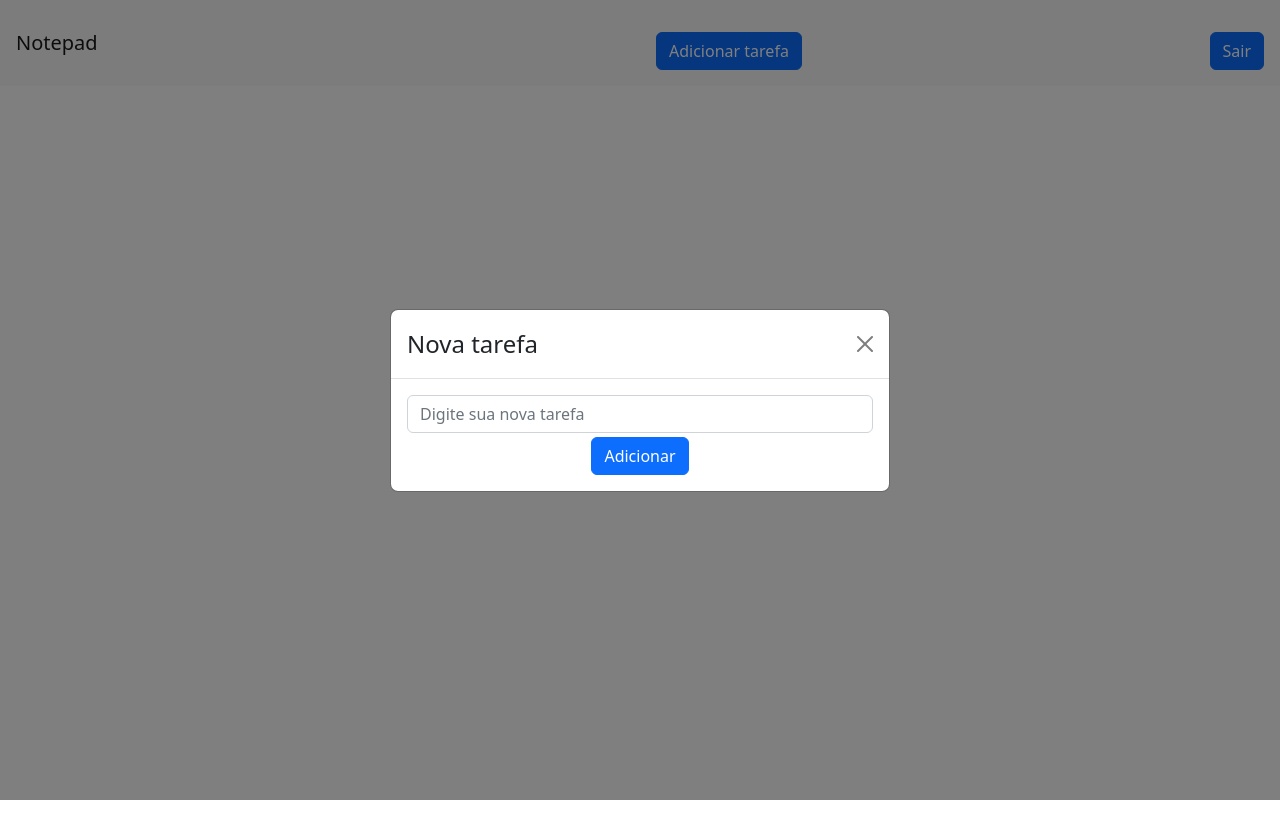
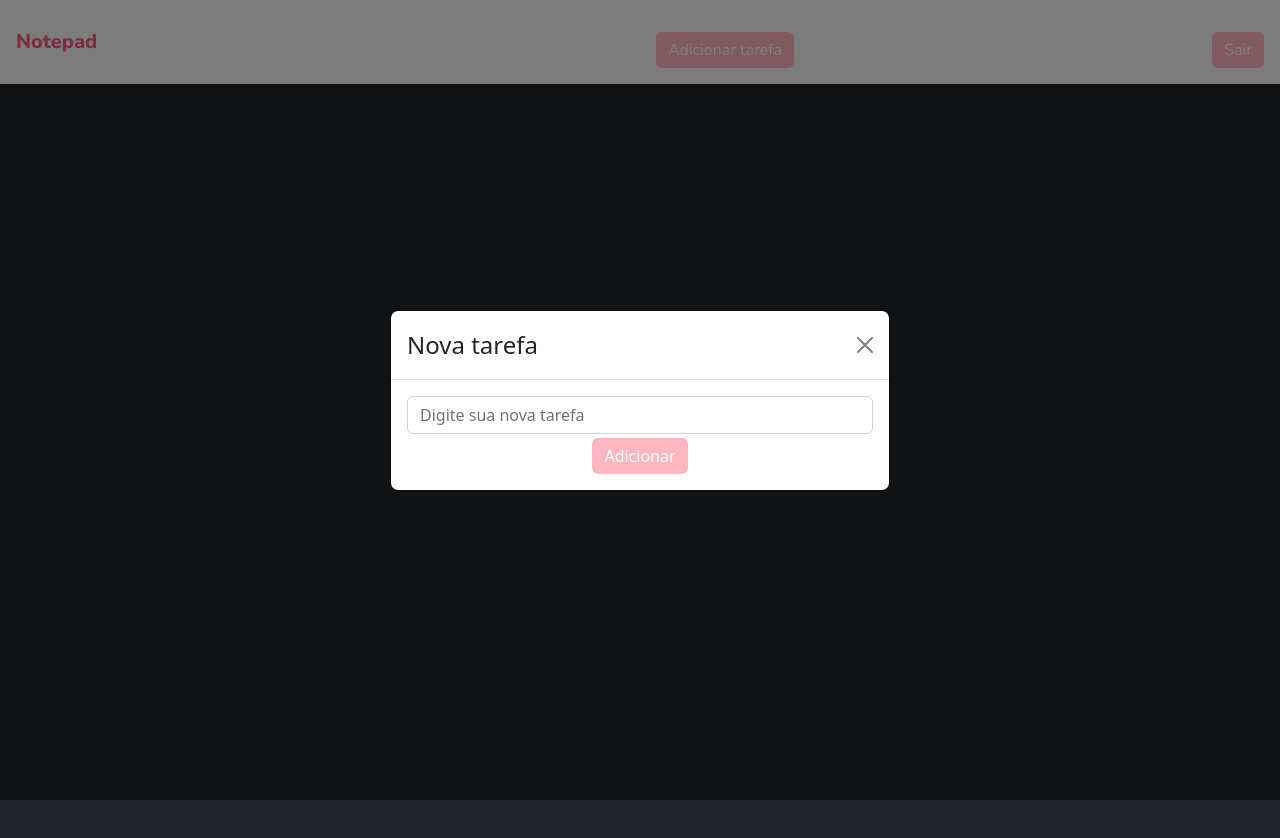
Before and after one commit to Jhhonatta/bootstrap-react-typescript, a React (Create React App) app: page /dashboard in a window 1280 px wide. Both pictures are taken after a click on the button "Adicionar tarefa". Shown: the top 838 px of the page. Before the commit the page ends 800 px from the top, so only its background shows below. Built offline with nearby package versions, Linux system fonts and the light colour scheme.

Commit message:
Projeto Bootstrap finalizado

```diff
--- a/package.json
+++ b/package.json
@@ -17,6 +17,7 @@
     "json-server-auth": "^2.1.0",
     "react": "^18.2.0",
     "react-bootstrap": "^2.7.2",
+    "react-bootstrap-icons": "^1.10.3",
     "react-dom": "^18.2.0",
     "react-hook-form": "^7.43.9",
     "react-icons": "^4.10.1",
--- a/src/Components/buttonDelete/buttonDelete.tsx
+++ b/src/Components/buttonDelete/buttonDelete.tsx
@@ -13,6 +13,7 @@ const ButtonDelete = ({ index }: IButtonDelete) => {
   const handlerButtonDelete = () => {
     const newListTask = listTask.filter((_, indice) => indice !== index);
     setListTask(newListTask);
+    localStorage.setItem("@listTask", JSON.stringify(listTask));
   };
 
   return (
--- a/src/Components/containerListTask/containerListTask.tsx
+++ b/src/Components/containerListTask/containerListTask.tsx
@@ -6,9 +6,10 @@ import { ListGroup } from "react-bootstrap";
 
 const DashboardListTask = () => {
   const { listTask } = useContext(UserContext);
+
   return (
-    <ContainerListTask className="d-flex justify-content-center h-100 m-1">
-      <ListGroup className="w-75">
+    <ContainerListTask className="d-flex justify-content-center pt-2 vh-100 bg-dark">
+      <ListGroup className="w-75 mb-2 listTask">
         {listTask.map((item, index) => (
           <CardTask
             key={index}
--- a/src/Components/containerListTask/style.ts
+++ b/src/Components/containerListTask/style.ts
@@ -1,3 +1,22 @@
 import styled from "styled-components";
 
-export const ContainerListTask = styled.div``;
+export const ContainerListTask = styled.div`
+  .listTask {
+    overflow-y: scroll;
+    height: 85%;
+  }
+
+  .listTask::-webkit-scrollbar {
+    width: 10px;
+    margin-right: 2px;
+  }
+
+  .listTask::-webkit-scrollbar-thumb {
+    background-color: #888;
+    border-radius: 4px;
+  }
+
+  .listTask::-webkit-scrollbar-thumb:hover {
+    background-color: #555;
+  }
+`;
--- a/src/Components/modalAddTask/modalAddTask.tsx
+++ b/src/Components/modalAddTask/modalAddTask.tsx
@@ -1,8 +1,8 @@
 import { Button, Modal, Form } from "react-bootstrap";
 import { useState } from "react";
-import { useEffect } from "react";
 import { useContext } from "react";
 import { UserContext } from "../../Context/UserContext";
+import { ContainerModal } from "./style";
 
 const ModalAddTask = () => {
   const { setTask, task, listTask, setListTask } = useContext(UserContext);
@@ -24,17 +24,17 @@ const ModalAddTask = () => {
     setShowModal(false);
   };
 
-  useEffect(() => {
-    console.log(JSON.stringify(listTask));
-    localStorage.setItem("@listTask", JSON.stringify(listTask));
-  }, [listTask]);
-
   return (
     <>
-      <Button variant="primary" onClick={() => setShowModal(true)}>
+      <Button
+        variant="primary"
+        onClick={() => setShowModal(true)}
+        style={{ backgroundColor: "rgb(255, 182, 193)", border: "none" }}
+      >
         Adicionar tarefa
       </Button>
       <Modal show={showModal} onHide={() => setShowModal(false)} centered>
+        <ContainerModal className="estouaqui">
           <Modal.Header closeButton className="">
             <Modal.Title className="p-0">Nova tarefa</Modal.Title>
           </Modal.Header>
@@ -48,12 +48,17 @@ const ModalAddTask = () => {
                 />
               </Form.Group>
               <Form.Group className="p-0 d-flex justify-content-center mt-1">
-              <Button variant="primary" type="submit">
+                <Button
+                  variant="primary"
+                  type="submit"
+                  className="adicionar-button"
+                >
                   Adicionar
                 </Button>
               </Form.Group>
             </Form>
           </Modal.Body>
+        </ContainerModal>
       </Modal>
     </>
   );
--- /dev/null
+++ b/src/Components/modalAddTask/style.ts
@@ -0,0 +1,8 @@
+import styled from "styled-components";
+
+export const ContainerModal = styled.div`
+  .adicionar-button {
+    background-color: rgb(255, 182, 193);
+    border: none;
+  }
+`;
--- a/src/Pages/dashboard/index.tsx
+++ b/src/Pages/dashboard/index.tsx
@@ -9,15 +9,16 @@ const Dashboard = () => {
   const { exit } = useContext(UserContext);
 
   return (
-    <ContainerDashboard className="containerDashboard">
-      <Navbar bg="light" expand="sm" className="p-3 m-0">
-        <Navbar.Brand className="mr-0 col-6">Notepad</Navbar.Brand>
+    <ContainerDashboard className="containerDashboard  vh-100">
+      <Navbar bg="light" expand="sm" className="p-3 m-0 navbar">
+        <Navbar.Brand className="mr-0 col-6 navbar-brand">Notepad</Navbar.Brand>
         <Navbar.Toggle aria-controls="navbar-nav" />
         <Navbar.Collapse id="navbar-nav">
           <Nav className="w-100 d-flex justify-content-between">
             <ModalAddTask />
-
-            <Button onClick={exit}>Sair</Button>
+            <Button onClick={exit} className="custom-button">
+              Sair
+            </Button>
           </Nav>
         </Navbar.Collapse>
       </Navbar>
--- a/src/Pages/dashboard/style.ts
+++ b/src/Pages/dashboard/style.ts
@@ -1,8 +1,24 @@
 import styled from "styled-components";
 
 export const ContainerDashboard = styled.div`
+  font-family: Nunito;
+  .custom-button {
+    background-color: rgb(255, 182, 193);
+    border: rgb(255, 182, 193);
+  }
+
+  .custom-button:hover {
+    background-color: black;
+  }
+
   #navbar-nav {
     margin-top: 0.5rem;
+  }
+
+  .navbar-brand {
+    color: rgba(255, 87, 127, 1);
+    font-weight: 600;
+    font-family: Nunito;
   }
 
   button {
--- a/src/Pages/start/index.tsx
+++ b/src/Pages/homePage/index.tsx
@@ -3,12 +3,13 @@ import { ContainerLogin } from "./style";
 import { useContext } from "react";
 import { UserContext } from "../../Context/UserContext";
 import { GiNotebook } from "react-icons/gi";
+import { Check2Square, BagCheckFill } from "react-bootstrap-icons";
 
-const Login = () => {
+const HomePage = () => {
   const { start } = useContext(UserContext);
 
   return (
-    <ContainerLogin className="containerLogin d-flex flex-column h-100 m-0">
+    <ContainerLogin className="d-flex flex-column h-100 m-0">
       <Navbar className="navbar-inicial  justify-content-center">
         {" "}
         <p className="title-iniciar m-0"> Notepad </p>
@@ -16,23 +17,33 @@ const Login = () => {
       <Container className="d-flex align-items-center h-100">
         <Container className="d-md-flex ">
           <Container className="container-iniciar  d-flex justify-content-center flex-column h-100">
-            <p className="text-white ">Anote suas ideias </p>
+            <p className="text-white ">
+              Anote suas ideias <Check2Square className="check-icon" />{" "}
+            </p>
 
-            <p className="text-white"> Armazene informações temporárias </p>
+            <p className="text-white">
+              {" "}
+              Armazene informações temporárias{" "}
+              <Check2Square className="check-icon" />{" "}
+            </p>
 
-            <p className="text-white "> Faça sua lista de afazeres </p>
+            <p className="text-white ">
+              {" "}
+              Monte sua lista de afazeres{" "}
+              <Check2Square className="check-icon" />{" "}
+            </p>
 
             <p className="text-finish">
               {" "}
-              Todas as suas tarefas em um só lugar ;){" "}
+              Todas as suas tarefas em um só lugar
+              <BagCheckFill className="check-full" />{" "}
             </p>
           </Container>
           <Container className="d-flex align-items-center justify-content-md-center h-md-100">
-            <Container className="d-flex align-items-center justify-content-md-center flex-md-column h-100">
+            <Container className="d-flex align-items-center justify-content-md-center flex-md-column h-100 p-0">
               <GiNotebook className="icon-iniciar d-none d-md-block" />
               <Button
                 variant="primary"
-                type="submit"
                 className="button-iniciar"
                 onClick={start}
               >
@@ -46,4 +57,4 @@ const Login = () => {
   );
 };
 
-export default Login;
+export default HomePage;
--- a/src/Pages/start/style.ts
+++ b/src/Pages/homePage/style.ts
@@ -15,7 +15,7 @@ export const ContainerLogin = styled.div`
   }
 
   .container-iniciar {
-    // margin-top: 45px;
+    margin-top: 45px;
     border-radius: 10px;
     font-weight: 600;
 
@@ -26,13 +26,23 @@ export const ContainerLogin = styled.div`
     }
   }
 
+  .check-icon {
+    color: rgb(0, 255, 127);
+  }
+
+  .check-full {
+    color: rgb(0, 255, 127);
+    margin: 5px;
+  }
+
   .icon-iniciar {
     font-size: 128px;
     color: white;
+    margin: 5px;
   }
 
   .button-iniciar {
-    background-color: rgba(255, 87, 127, 1);
+    background-color: rgb(255, 182, 193);
     border: 1px solid rgba(255, 87, 127, 1);
     color: black;
   }
--- a/src/Routes/routes.tsx
+++ b/src/Routes/routes.tsx
@@ -1,4 +1,4 @@
-import Login from "../Pages/start";
+import HomePage from "../Pages/homePage";
 import Dashboard from "../Pages/dashboard";
 
 import { Route, Routes } from "react-router-dom";
@@ -6,7 +6,7 @@ import { Route, Routes } from "react-router-dom";
 const Way = () => {
   return (
     <Routes>
-      <Route path={"/"} element={<Login />} />
+      <Route path={"/"} element={<HomePage />} />
       <Route path={"/dashboard"} element={<Dashboard />} />
     </Routes>
   );
```
Also changed, not shown: 2 other files (tests, documents, lock files or other folders). Lines whose indentation alone changed are shown as unchanged.
